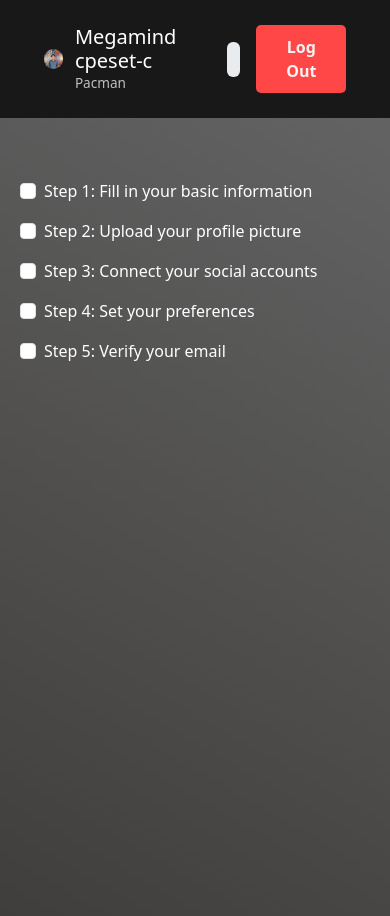
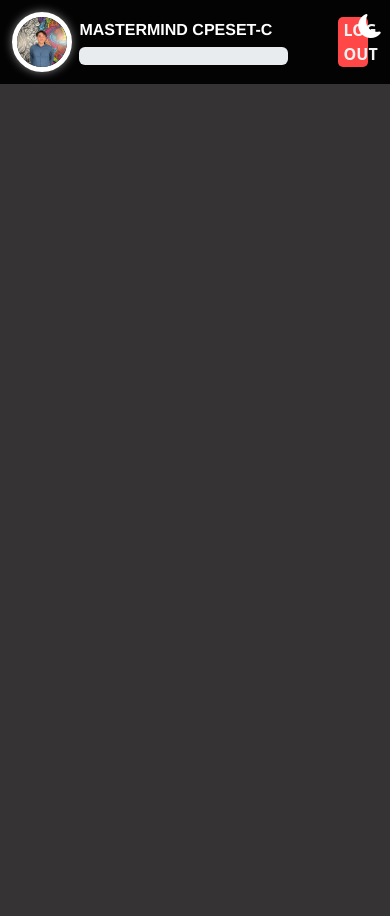
Before and after one commit to josephcheel/ft_form_frontend, a website: page User/index.html in a window 390 px wide. After the commit the page ends 844 px from the top, so only its background shows below. Drawn offline with nearby package versions, Linux system fonts and the light colour scheme.

Commit message:
finished the header component

```diff
--- /dev/null
+++ b/User/Header/header.css
@@ -0,0 +1,105 @@
+header {
+    background-color: #030303;
+    width: 100%;
+    height: 14vh;
+    display: flex;
+    justify-content: space-between;
+    align-items: center;
+    position: fixed;
+    top: 0;
+    z-index: 10;
+    padding-left: 3vw;
+    padding-right: 3vw;
+}
+
+h1 {
+    color: white;
+    font-size: 1.5rem;
+    font-weight: 700;
+    font-family: 'Helvetica Neue', sans-serif;
+    /* Text to mayus */
+    text-transform: uppercase;
+}
+
+.rounded-circle {
+    border-radius: 50%;
+    width: 100px;
+    border: 5px solid white;
+    box-shadow: 0 0 10px rgba(255, 255, 255, 0.5);
+}
+
+.profile-container {
+    display: flex;
+    flex-direction: column;
+    align-items: left;
+    justify-content: center;
+    width: 100%;
+    padding-left: 2vw;
+    padding-right: 10vw;
+}
+
+/* Progress bar */
+.progress {
+    height: 50%;
+}
+
+.options-container {
+    display: flex;
+    flex-direction: column;
+    align-items: center;
+    justify-content: center;
+    width: 20vw;
+}
+
+
+/* Logout button */
+.logout-btn {
+    color: #f3f3f3;
+    background-color: #ff4747;
+    border-radius: 5px;
+    border: none;
+    cursor: pointer;
+    font-weight: bold;
+    width: 60%;
+}
+
+.logout-btn:hover {
+    background-color: #e63636;
+}
+
+.logout-btn:focus {
+    outline: none;
+}
+
+.theme-icon {
+    cursor: pointer;
+    font-size: 1.5rem;
+    color: white;
+    position: absolute;
+    right: 2vw;
+    top: 1vh;
+}
+
+@media screen and (max-width: 768px) {
+    header {
+        height: 10vh;
+    }
+
+    h1 {
+        font-size: 1.2rem;
+    }
+
+    .rounded-circle {
+        width: 80px;
+    }
+}
+
+@media screen and (max-width: 425px) {
+    h1 {
+        font-size: 1rem;
+    }
+
+    .rounded-circle {
+        width: 60px;
+    }
+}
--- /dev/null
+++ b/User/Header/logout.js
@@ -0,0 +1,22 @@
+// Update progress bar based on form completion
+function updateProgress() {
+    const checkboxes = document.querySelectorAll('.form-check-input');
+    let completed = 0;
+
+    checkboxes.forEach((checkbox) => {
+        if (checkbox.checked) {
+            completed += parseInt(checkbox.value);
+        }
+    });
+
+    const progressBar = document.getElementById('progressBar');
+    progressBar.style.width = completed + '%';
+    progressBar.setAttribute('aria-valuenow', completed);
+    progressBar.textContent = completed + '%';
+}
+
+// Log out function
+function logout() {
+    alert('Logging out...');
+    // Example: window.location.href = '/login.html';
+}
--- /dev/null
+++ b/User/Header/theme.js
@@ -0,0 +1,24 @@
+const darkModeIcon = document.getElementById('darkModeIcon');
+const lightModeIcon = document.getElementById('lightModeIcon');
+
+const switchTheme = () => {
+    const body = document.body;
+
+    if (body.classList.contains('dark-theme')) {
+        // Switch to light theme
+        body.classList.remove('dark-theme');
+        body.classList.add('light-theme');
+        lightModeIcon.classList.remove('d-none');
+        darkModeIcon.classList.add('d-none');
+    } else {
+        // Switch to dark theme
+        body.classList.remove('light-theme');
+        body.classList.add('dark-theme');
+        darkModeIcon.classList.remove('d-none');
+        lightModeIcon.classList.add('d-none');
+    }
+};
+
+// Event listeners for theme icons
+darkModeIcon.addEventListener('click', switchTheme);
+lightModeIcon.addEventListener('click', switchTheme);
--- a/User/index.html
+++ b/User/index.html
@@ -3,102 +3,28 @@
 <head>
 	<meta charset="UTF-8">
 	<meta name="viewport" content="width=device-width, initial-scale=1.0">
-	<title>User View</title>
+	<title>Document</title>
 	<link href="https://cdn.jsdelivr.net/npm/bootstrap@5.3.3/dist/css/bootstrap.min.css" rel="stylesheet" integrity="sha384-QWTKZyjpPEjISv5WaRU9OFeRpok6YctnYmDr5pNlyT2bRjXh0JMhjY6hW+ALEwIH" crossorigin="anonymous">
     <script src="https://cdn.jsdelivr.net/npm/bootstrap@5.3.3/dist/js/bootstrap.bundle.min.js" integrity="sha384-YvpcrYf0tY3lHB60NNkmXc5s9fDVZLESaAA55NDzOxhy9GkcIdslK1eN7N6jIeHz" crossorigin="anonymous"></script>
+	<link href="https://cdnjs.cloudflare.com/ajax/libs/bootstrap-icons/1.10.5/font/bootstrap-icons.min.css" rel="stylesheet">
+
+    <link rel="stylesheet" href="./Header/header.css">
 	<style>
 		body {
-            background: linear-gradient(30deg, #3d3c3a, #676767);
+            background-color: #353333;
             width: 100%;
             height: 100vh;
             margin: 0;
             overflow: hidden;
         }
-
-		header {
-			background-color: #181818;
-			width: 100%;
-			height: 14vh;
-			display: flex;
-			justify-content: space-between;
-			align-items: center;
-			padding: 0 2rem;
-			position: fixed;
-			top: 0;
-			z-index: 1000;
-		}
-
-		.progress {
-			margin: 0 2rem; /* Add some space around the progress bar */
-			max-width: 60%; /* Ensure the progress bar doesn't occupy excessive width */
-		}
-
-
-		.profile-container {
-			display: flex;
-			align-items: center;
-		}
-
-		.profile-container img {
-			width: 5vw;
-			border-radius: 50%;
-			margin-right: 3vw;
-			margin-left: 3vw;
-		}
-
-		.profile-container .user-info {
-			color: white;
-			display: flex;
-			flex-direction: column;
-			justify-content: center;
-		}
-
-		.profile-container .user-info h5 {
-			margin: 0;
-		}
-
-		.profile-container .user-info p {
-			margin: 0;
-			font-size: 0.85rem;
-			color: #c0c0c0;
-		}
-
-		.logout-btn {
-			color: #f3f3f3;
-			background-color: #ff4747;
-			border: none;
-			border-radius: 5px;
-			padding: 10px 20px;
-			cursor: pointer;
-			font-weight: bold;
-			margin-right: 3vw;
-		}
-
-		.logout-btn:hover {
-			background-color: #e63636;
-		}
-
-		.logout-btn:focus {
-			outline: none;
-		}
-
-        .content {
-            margin-top: 16vh; /* Spacing below the fixed header */
-            padding: 20px;
-            color: white;
-        }
 	</style>
 </head>
 <body>
 	<header>
+		<img src="/public/assets/images/cpeset-c.png" alt="Profile Picture" class="rounded-circle">
 		<div class="profile-container">
-			<img src="/public/assets/images/cpeset-c.png" alt="Profile Picture" class="rounded-circle">
-			<div class="user-info">
-				<h5>Megamind cpeset-c</h5>
-				<p>Pacman</p>
-			</div>
-		</div>
-		<div class="progress flex-grow-1 mx-3" style="height: 35px; align-self: center;">
+			<h1>Mastermind cpeset-c</h1>
+			<div class="progress">
 				<div
 					class="progress-bar bg-success"
 					role="progressbar"
@@ -110,69 +36,20 @@
 					0%
 				</div>
 			</div>
-		<button class="logout-btn" onclick="logout()">Log Out</button>
+		</div>
+
+		<div class="options-container">
+			<button class="logout-btn" onclick="logout()">LOG OUT</button>
+			<i class="bi bi-moon-fill theme-icon" id="darkModeIcon"></i>
+			<i class="bi bi-brightness-high-fill theme-icon d-none" id="lightModeIcon"></i>
+		</div>
 	</header>
 
-    <!-- Main Content -->
-    <div class="content container">
-        <!-- Form Section -->
-        <form class="mt-4">
-            <div class="form-check mb-3">
-                <input class="form-check-input" type="checkbox" value="20" id="form1" onchange="updateProgress()">
-                <label class="form-check-label" for="form1">
-                    Step 1: Fill in your basic information
-                </label>
-            </div>
-            <div class="form-check mb-3">
-                <input class="form-check-input" type="checkbox" value="20" id="form2" onchange="updateProgress()">
-                <label class="form-check-label" for="form2">
-                    Step 2: Upload your profile picture
-                </label>
-            </div>
-            <div class="form-check mb-3">
-                <input class="form-check-input" type="checkbox" value="20" id="form3" onchange="updateProgress()">
-                <label class="form-check-label" for="form3">
-                    Step 3: Connect your social accounts
-                </label>
-            </div>
-            <div class="form-check mb-3">
-                <input class="form-check-input" type="checkbox" value="20" id="form4" onchange="updateProgress()">
-                <label class="form-check-label" for="form4">
-                    Step 4: Set your preferences
-                </label>
-            </div>
-            <div class="form-check mb-3">
-                <input class="form-check-input" type="checkbox" value="20" id="form5" onchange="updateProgress()">
-                <label class="form-check-label" for="form5">
-                    Step 5: Verify your email
-                </label>
-            </div>
-        </form>
-    </div>
+	<main>
 
-	<script>
-		// Update progress bar based on form completion
-		function updateProgress() {
-			const checkboxes = document.querySelectorAll('.form-check-input');
-			let completed = 0;
+	</main>
 
-			checkboxes.forEach((checkbox) => {
-				if (checkbox.checked) {
-					completed += parseInt(checkbox.value);
-				}
-			});
-
-			const progressBar = document.getElementById('progressBar');
-			progressBar.style.width = completed + '%';
-			progressBar.setAttribute('aria-valuenow', completed);
-			progressBar.textContent = completed + '%';
-		}
-
-		// Log out function
-		function logout() {
-			alert('Logging out...');
-			// Example: window.location.href = '/login.html';
-		}
-	</script>
+	<script src="./Header/logout.js"></script>
+	<script src="./Header/theme.js"></script>
 </body>
 </html>
```
Also changed, not shown: User/test.html (added, +146 -0 lines), User/Forms/main.css (added). Lines whose indentation alone changed are shown as unchanged.
